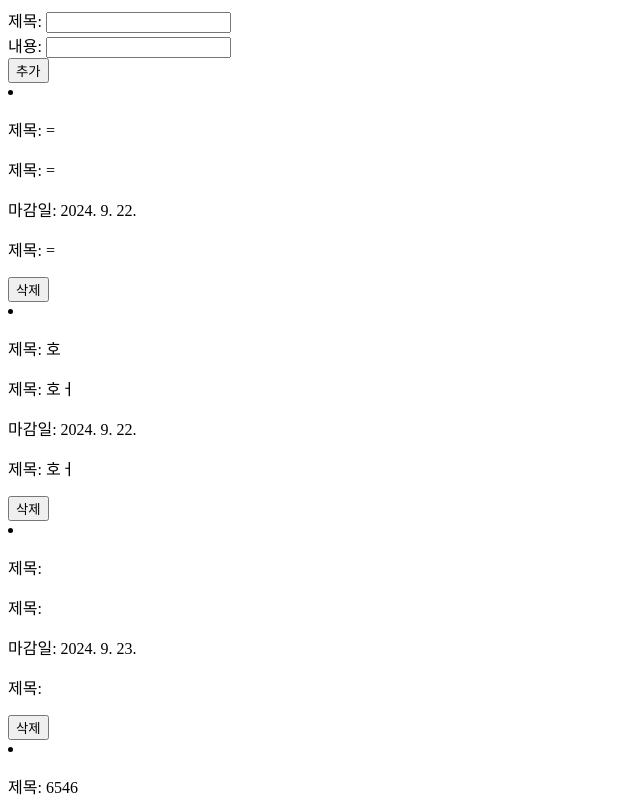
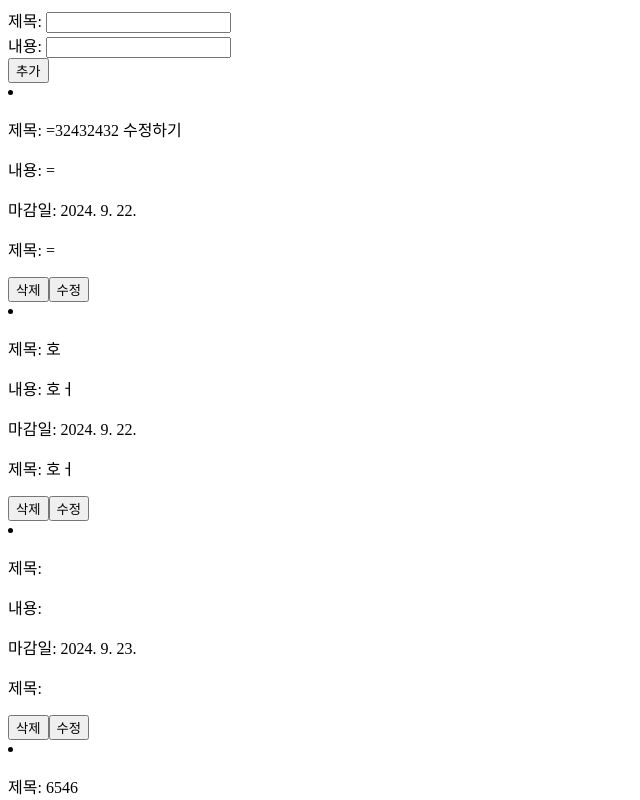
Before and after one commit to MyNameSieun/Nextjs-Todolist, a Next.js app: page /todo in a window 1280 px wide. Shown: the top 800 px of the page, without its empty margins (0-640 px from the left). Built offline with nearby package versions, Linux system fonts and the light colour scheme; data requests are answered from the project's data file.

Commit message:
[feat] - todo 수정

```diff
--- a/db.json
+++ b/db.json
@@ -2,7 +2,7 @@
   "todos": [
     {
       "id": "d74e920f-a87b-4b96-811a-d2bcd64dac9c",
-      "title": "=",
+      "title": "=32432432 수정하기",
       "content": "=",
       "isDone": false,
       "deadline": "2024. 9. 22."
--- a/src/app/api/todos.ts
+++ b/src/app/api/todos.ts
@@ -1,6 +1,6 @@
 import axios from "axios";
 import exp from "constants";
-import { Todo } from "../types/todo.type";
+import { EditTodo, Todo } from "../types/todo.type";
 
 const todosAxios = axios.create({
   baseURL: process.env.NEXT_PUBLIC_SERVER_URL,
@@ -20,3 +20,8 @@
 export const deleteTodo = async (id: string) => {
   return await todosAxios.delete(`/todos/${id}`);
 };
+
+// todo 수정
+export const patchTodo = async (id: string, todo: EditTodo) => {
+  return await todosAxios.patch(`/todos/${id}`, todo);
+};
--- a/src/app/components/todo/TodoItem.tsx
+++ b/src/app/components/todo/TodoItem.tsx
@@ -1,5 +1,6 @@
-import { deleteTodo } from "@/app/api/todos";
-import { Todo } from "@/app/types/todo.type";
+import { deleteTodo, patchTodo } from "@/app/api/todos";
+import { EditTodo, Todo } from "@/app/types/todo.type";
+import { useState } from "react";
 
 interface TodoProps {
   todo: Todo;
@@ -7,7 +8,9 @@
 
 const TodoItem = ({ todo }: TodoProps) => {
   const { id, title, content, deadline, isDone } = todo;
+  const [editTodo, setEditTodo] = useState<EditTodo | null>(null);
 
+  // 삭제
   const handleDeleteButton = async () => {
     const deleteConfirm = window.confirm("정말 삭제하시겠습니까?");
 
@@ -21,14 +24,54 @@
     }
   };
 
+  // 수정
+  const handleEditButton = async () => {
+    try {
+      if (editTodo) {
+        await patchTodo(id, {
+          title: editTodo.title,
+          content: editTodo.content,
+        });
+        alert("수정이 완료되었습니다.");
+        setEditTodo(null);
+      }
+    } catch (error) {
+      console.error(error);
+    }
+  };
+
   return (
     <div>
       <li>
-        <p>제목: {title}</p>
-        <p>제목: {content}</p>
-        <p>마감일: {deadline}</p>
-        <p>제목: {content}</p>
-        <button onClick={handleDeleteButton}>삭제</button>
+        {editTodo ? (
+          <>
+            <input
+              value={editTodo.title}
+              onChange={(e) =>
+                setEditTodo({ ...editTodo, title: e.target.value })
+              }
+            />
+            <input
+              value={editTodo.content}
+              onChange={(e) =>
+                setEditTodo({ ...editTodo, content: e.target.value })
+              }
+            />
+            <button onClick={handleEditButton}>수정 완료</button>
+            <button onClick={() => setEditTodo(null)}>수정 취소</button>
+          </>
+        ) : (
+          <>
+            <p>제목: {title}</p>
+            <p>내용: {content}</p>
+            <p>마감일: {deadline}</p>
+            <p>제목: {content}</p>
+            <button onClick={handleDeleteButton}>삭제</button>
+            <button onClick={() => setEditTodo({ title, content })}>
+              수정
+            </button>
+          </>
+        )}
       </li>
     </div>
   );
--- a/src/app/types/todo.type.ts
+++ b/src/app/types/todo.type.ts
@@ -6,6 +6,8 @@
   deadline: string;
 }
 
+export type EditTodo = Pick<Todo, "title" | "content">;
+
 export interface DoneTodo extends Todo {
   isDone: true;
 }
```
